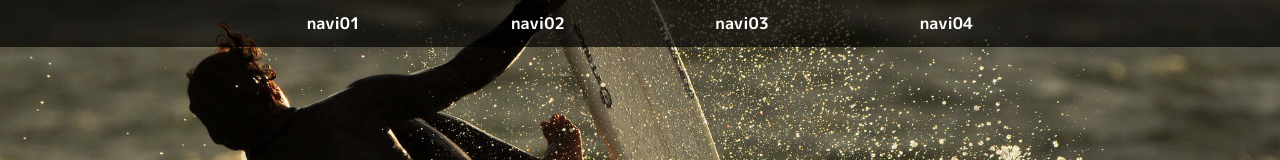
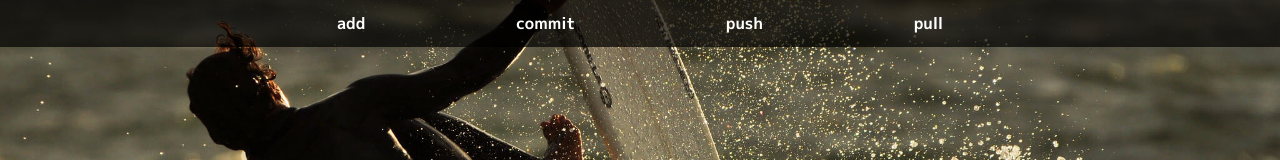
Before and after one commit to xiao-guangv/test, a plain HTML site: page index.html in a window 1280 px wide. Shown: the top 160 px of the page. Drawn offline with nearby package versions, Linux system fonts and the light colour scheme.

Commit message:
ナビゲーション変更

```diff
--- a/index.html
+++ b/index.html
@@ -26,10 +26,10 @@
             </div><!-- /.sp_header -->
             <nav id="global-nav">
                 <ul>
-                    <li><a href="">navi01</a></li>
-                    <li><a href="">navi02</a></li>
-                    <li><a href="">navi03</a></li>
-                    <li><a href="">navi04</a></li>
+                    <li><a href="">add</a></li>
+                    <li><a href="">commit</a></li>
+                    <li><a href="">push</a></li>
+                    <li><a href="">pull</a></li>
                 </ul>
             </nav><!-- /#global-nav -->
         </header>
```
